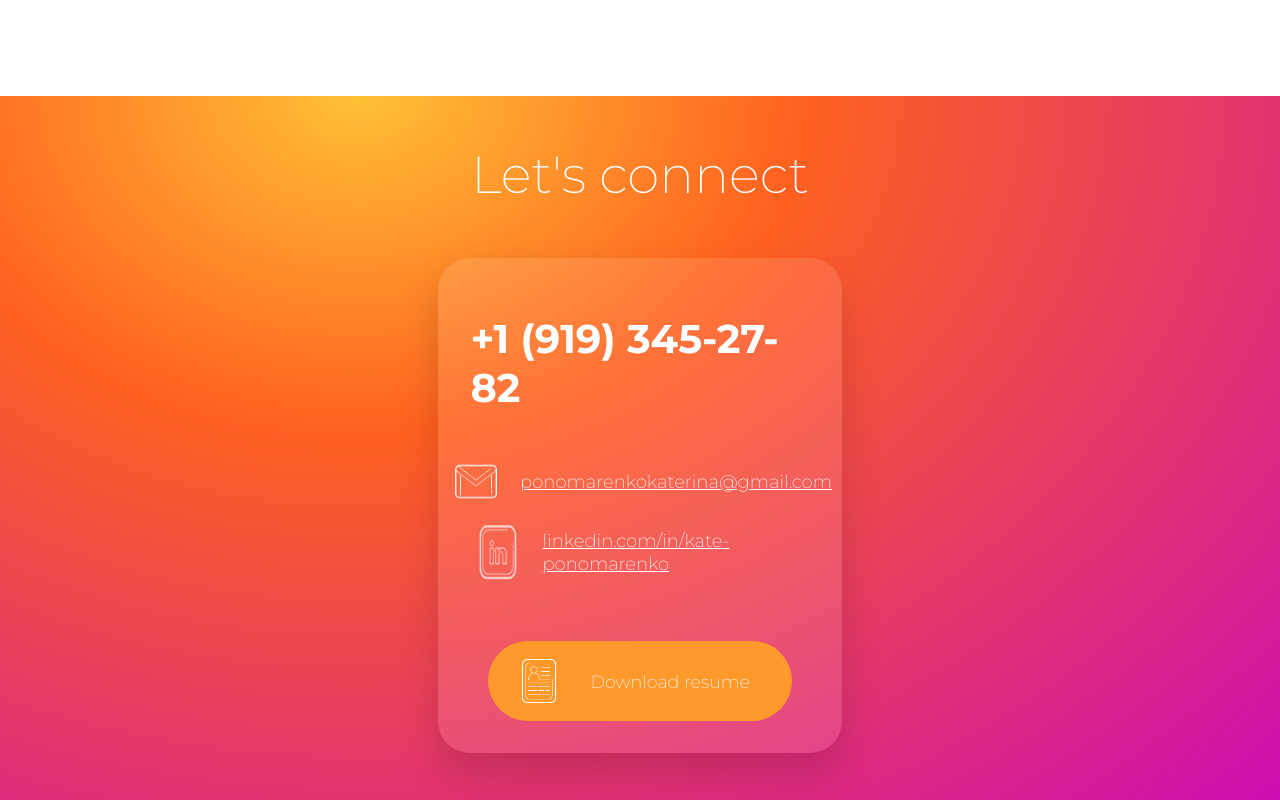
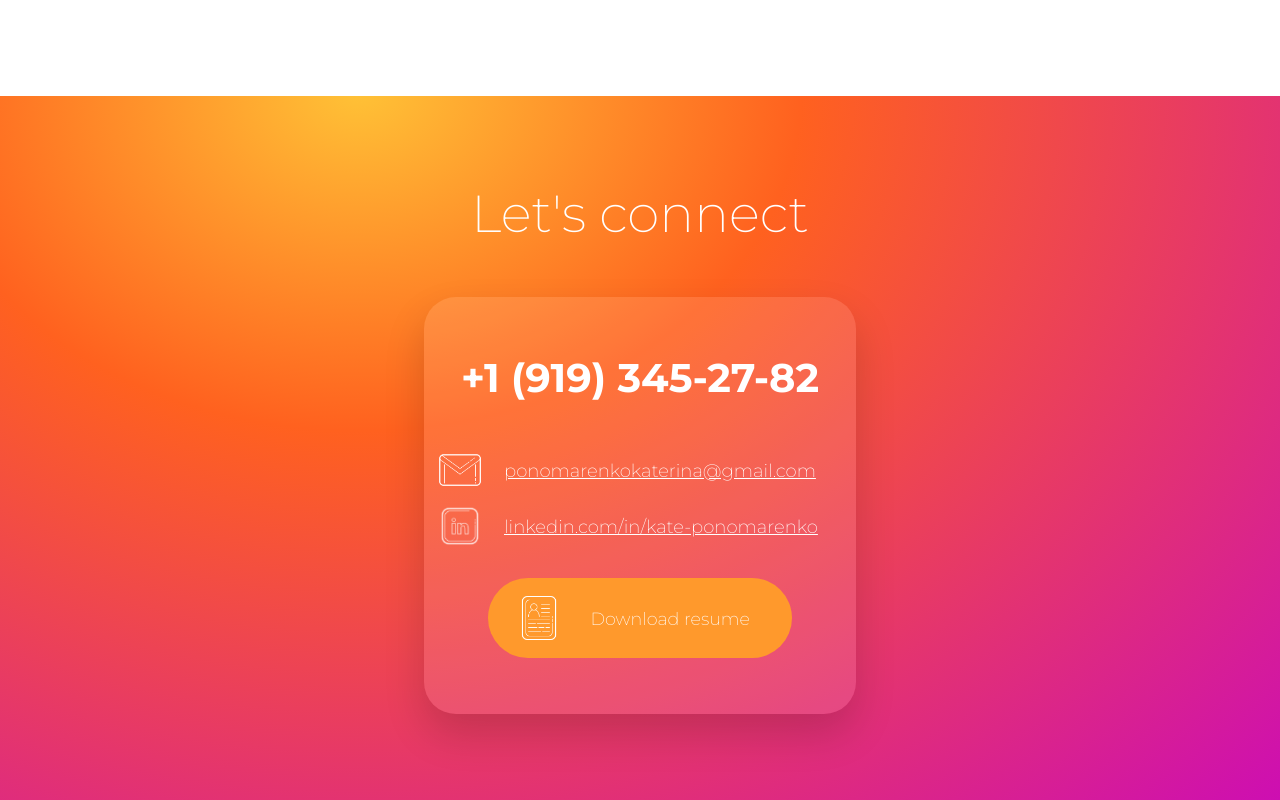
Before and after one commit to kate-ponomarenko/kate-ponomarenko.github.io, a plain HTML site: page index.html in a window 1280 px wide. Shown: the part 5236-6036 px from the top of the page. Drawn offline with Linux system fonts and the light colour scheme.

Commit message:
Fix lets connect links

```diff
--- a/index.html
+++ b/index.html
@@ -282,14 +282,14 @@
             <p>Let's connect</p>
             <div class="lets-connect__main-box">
                 <div class="lets-connect__contact-info--container">
-                    <p>+1 (919) 345-27-82</p>
+                    <a href="tel:+19193452782">+1 (919) 345-27-82</a>
                     <div class="lets-connect__contact-info--email-container">
                         <img src="images/lets_connect_gmail.png" />
-                        <p>ponomarenkokaterina@gmail.com</p>
+                        <a href="mailto:ponomarenkokaterina@gmail.com">ponomarenkokaterina@gmail.com</a>
                     </div>
                     <div class="lets-connect__contact-info--linkedin-container">
                         <img src="images/lets_connect_linkedin.png" />
-                        <p>linkedin.com/in/kate-ponomarenko</p>
+                        <a href="https://www.linkedin.com/in/kate-ponomarenko" target="_blank">linkedin.com/in/kate-ponomarenko</a>
                     </div>
                     <a href="files/Kate Ponomarenko - UX_UI Designer.pdf" class="lets-connect__resume-button--box" download>
                         <img src="images/lets_connect_resume.png" />
--- a/shared.css
+++ b/shared.css
@@ -443,14 +443,13 @@ body {
     width: 90%;
     display: flex;
     align-items: flex-start;
-    /* justify-content: space-between; */ /* form disabled */
     justify-content: center;
 }
 
 .lets-connect__contact-info--container {
+    min-width: 27rem;
     display: flex;
     flex-direction: column;
-    /* align-items: flex-start; */
     align-items: center;
     width: 35%;
     padding: 2rem;
@@ -459,19 +458,23 @@ body {
     box-shadow: 0px 20px 40px rgba(0, 0, 0, 0.16);
 }
 
-.lets-connect__contact-info--container > p {
+.lets-connect__contact-info--container > a {
     margin: 1.5rem 0;
     font-size: 2.5rem;
     font-weight: 700;
     color: white;
+    text-decoration: none;
 }
 
 .lets-connect__contact-info--email-container {
+    min-width: 26rem;
+    max-width: 26rem;
     display: flex;
+    align-items: center;
     margin-top: 1rem;
 }
 
-.lets-connect__contact-info--email-container > p {
+.lets-connect__contact-info--email-container > a {
     font-size: 1.13rem;
     text-decoration: underline;
     font-weight: 200;
@@ -485,10 +488,17 @@ body {
 
 .lets-connect__contact-info--linkedin-container {
     display: flex;
-    margin-bottom: 3rem;
+    align-items: center;
+    justify-content: flex-start;
+    min-width: 26rem;
+    max-width: 26rem;
 }
 
-.lets-connect__contact-info--linkedin-container > p {
+.lets-connect__contact-info--linkedin-container > img {
+    width: 3.5rem;
+}
+
+.lets-connect__contact-info--linkedin-container > a {
     font-size: 1.13rem;
     text-decoration: underline;
     font-weight: 200;
@@ -496,17 +506,13 @@ body {
     margin-left: 1rem;
 }
 
-.lets-connect__contact-info--linkedin-container > img {
-    width: 3.5rem;
-}
-
 .lets-connect__resume-button--box {
     display: flex;
+    align-items: center;
     background: rgba(255, 153, 44, 1) 0% 0% no-repeat padding-box;
     width: 19rem;
     height: 5rem;
     border-radius: 2.5rem;
-    align-items: center;
     text-decoration: none;
 }
 
```
